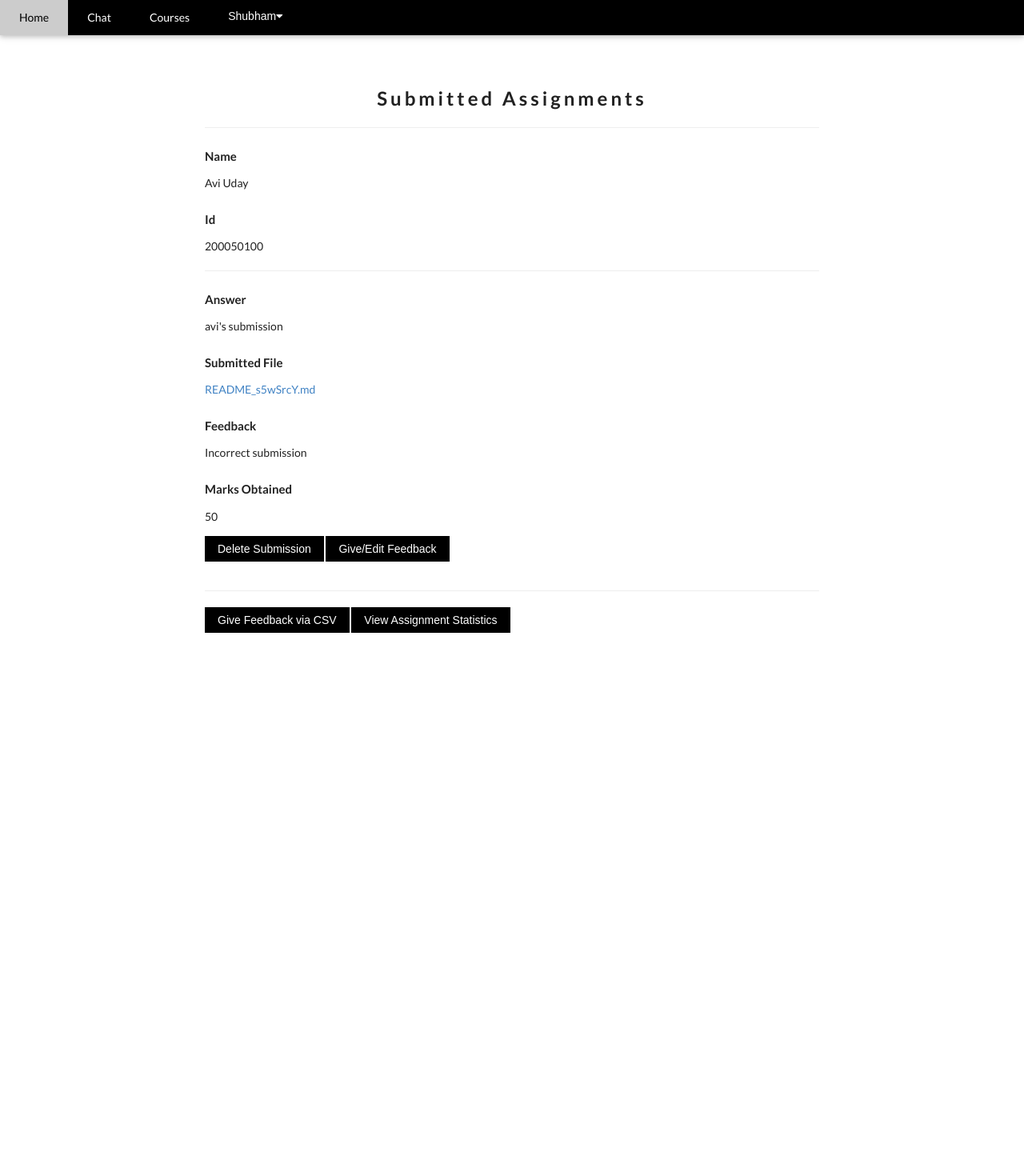
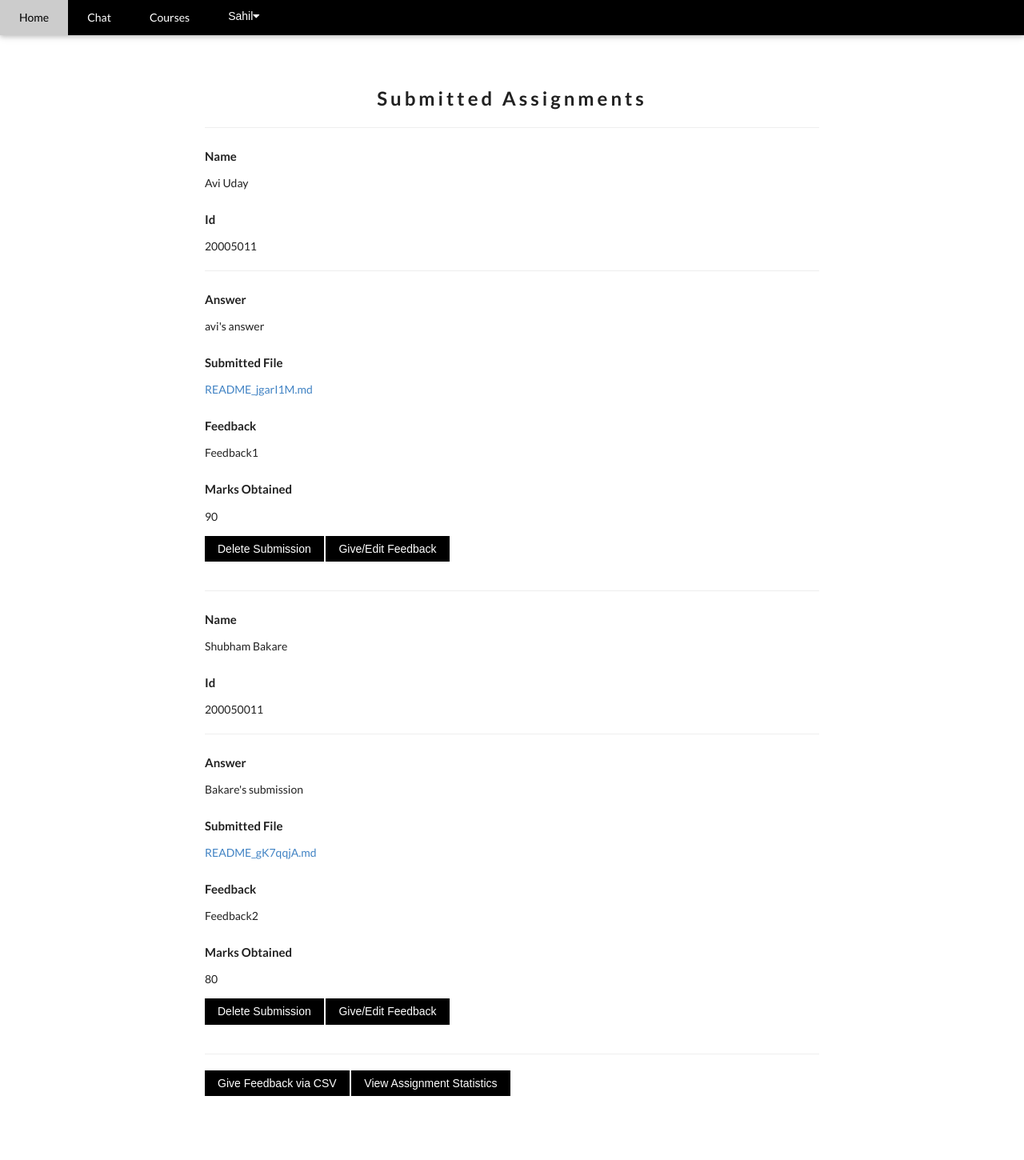
Before and after one commit to sahilpmahajan/Noodle_Repo, a Django app: page /1/assignment/1/submitted-assignment in a window 1280 px wide. Shown: the whole page at 80% size. Before the commit the page ends 791 px from the top, so only its background shows below. Run offline with Django 3.2, Linux system fonts and the light colour scheme; a user stored in the database is signed in; data comes from the database, SQL or seed files in the repository; some libraries are stand-ins or nearby versions.

Commit message:
Added Roll Number

```diff
--- a/Noodle/authentication/models.py
+++ b/Noodle/authentication/models.py
@@ -17,7 +17,7 @@
                               error_messages={
                                   'unique': "A user with that email already exists.",
                               })
-
+    roll_number = models.CharField(unique=True, blank=False, max_length=10)
     USERNAME_FIELD = "email"
     REQUIRED_FIELDS = []
 
--- a/Noodle/core/models.py
+++ b/Noodle/core/models.py
@@ -38,14 +38,13 @@
     user = models.ForeignKey(User, on_delete=models.CASCADE)
     assignment = models.ForeignKey(Assignment, on_delete=models.CASCADE)
     name = models.CharField(max_length=100)
-    university_id = models.CharField(max_length=100)
     content = models.TextField(null=True, blank=True)
     feedback = models.TextField(default='')
     file = models.FileField(null=True, blank=True)
     marks_obtained = models.IntegerField(default = 0)
 
     def __str__(self):
-        return self.university_id
+        return self.name
 
 class Student(models.Model):
     course = models.ForeignKey(Course, on_delete=models.CASCADE)
--- a/Noodle/core/views.py
+++ b/Noodle/core/views.py
@@ -225,11 +225,10 @@
     if(assignment_submission_is_valid(assignment.due_date)):
         if(request.method == 'POST'):
             name = request.user.first_name + ' ' + request.user.last_name
-            university_id = request.POST['university_id']
             content = request.POST['content']
             file = request.FILES['file']
             ass_sub = AssignmentSubmission.objects.create(
-                user=request.user, assignment=assignment, name=name, content=content, university_id=university_id, file=file)
+                user=request.user, assignment=assignment, name=name, content=content, file=file)
             ass_sub.save()
             email = request.user.email
             name = request.user.first_name
@@ -319,7 +318,7 @@
 
                 for x in csv_data:
                     fields = x.split(",")
-                    if item.university_id == fields[0]:
+                    if item.user.roll_number == fields[0]:
 
                         item.marks_obtained = fields[1]
                         item.feedback = fields[2]
@@ -349,7 +348,7 @@
     assignmentsub_list = AssignmentSubmission.objects.filter(assignment = assignment)
     if(len(assignmentsub_list)!=0):
         for item in assignmentsub_list:
-            labels.append(item.university_id)
+            labels.append(item.user.roll_number)
             data.append(item.marks_obtained)
         average = sum(data)/len(data)
         labels.append("Average")
--- a/Noodle/templates/core/csv_upload.html
+++ b/Noodle/templates/core/csv_upload.html
@@ -2,7 +2,7 @@
 
 {% block content %}
 <div>
-    <p>Format for uploading csv file: University_ID,Marks_obtained,Feedback</p>
+    <p>Format for uploading csv file: Roll_Number,Marks_obtained,Feedback</p>
         <form action="" method="POST" enctype="multipart/form-data">
             {{ form.as_p }}
             {% csrf_token %}
--- a/Noodle/templates/core/instructor/assignment_submission.html
+++ b/Noodle/templates/core/instructor/assignment_submission.html
@@ -17,8 +17,7 @@
                     <form action="" method="POST" enctype="multipart/form-data">{% csrf_token %}
 
                         <br>
-                        Roll Number<input type="text" name="university_id" class="btn btn-primary btn-md text-white">
-                        <br><br>
+
                         Your Answer in words<input type="text" name="content" class="btn btn-primary btn-md text-white">
                         <br><br>
                         File submission<input type="file" name="file" class="btn btn-primary btn-md text-white">
--- a/Noodle/templates/core/instructor/submitted_assignment.html
+++ b/Noodle/templates/core/instructor/submitted_assignment.html
@@ -15,7 +15,7 @@
 
                 <p> <h4>Name</h4> {{ foo.name }} </p>
 
-                <p> <h4>Id</h4> {{ foo.university_id }} </p>
+                <p> <h4>Id</h4> {{ foo.user.roll_number }} </p>
                 <hr/>
                 <p> <h4>Answer</h4> {{ foo.content }}  </p>
                 {% if foo.file %}
--- a/Noodle/templates/emails/account_activation_email.html
+++ b/Noodle/templates/emails/account_activation_email.html
@@ -1,5 +1,5 @@
 {% autoescape off %}
-Hi {{ user.username }},
+Hi {{ user.first_name }},
 
 Please click on the link below to confirm your registration:
 
--- /dev/null
+++ b/data.csv
@@ -0,0 +1,2 @@
+20005011,90,Feedback1
+200050011,80,Feedback2
```
Also changed, not shown: Noodle/authentication/forms.py (+7 -1 lines), Noodle/core/forms.py (+1 -7 lines), Noodle/db.sqlite3, Noodle/media/README_F0yommP.md (added), Noodle/media/README_gK7qqjA.md (added), Noodle/media/README_jgarI1M.md (added), Noodle/media/README_zjPcWoq.md (added).
